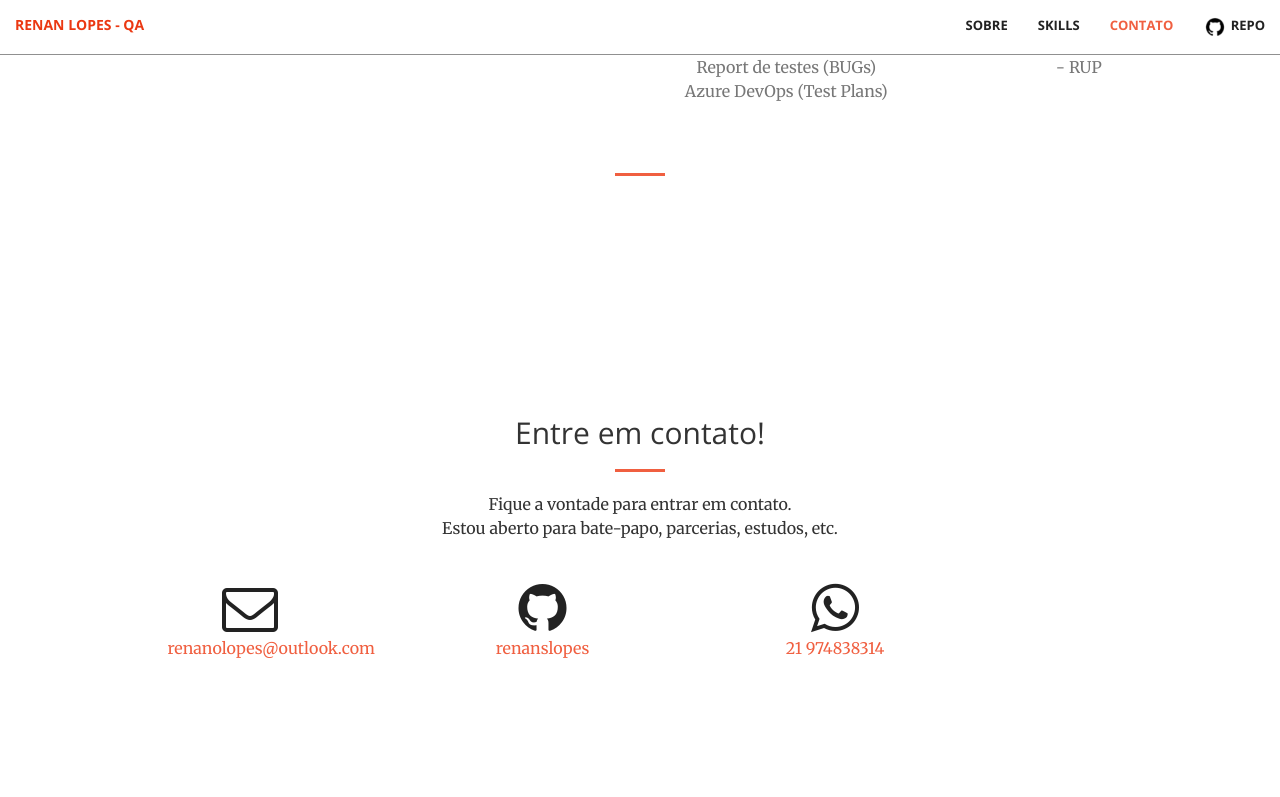
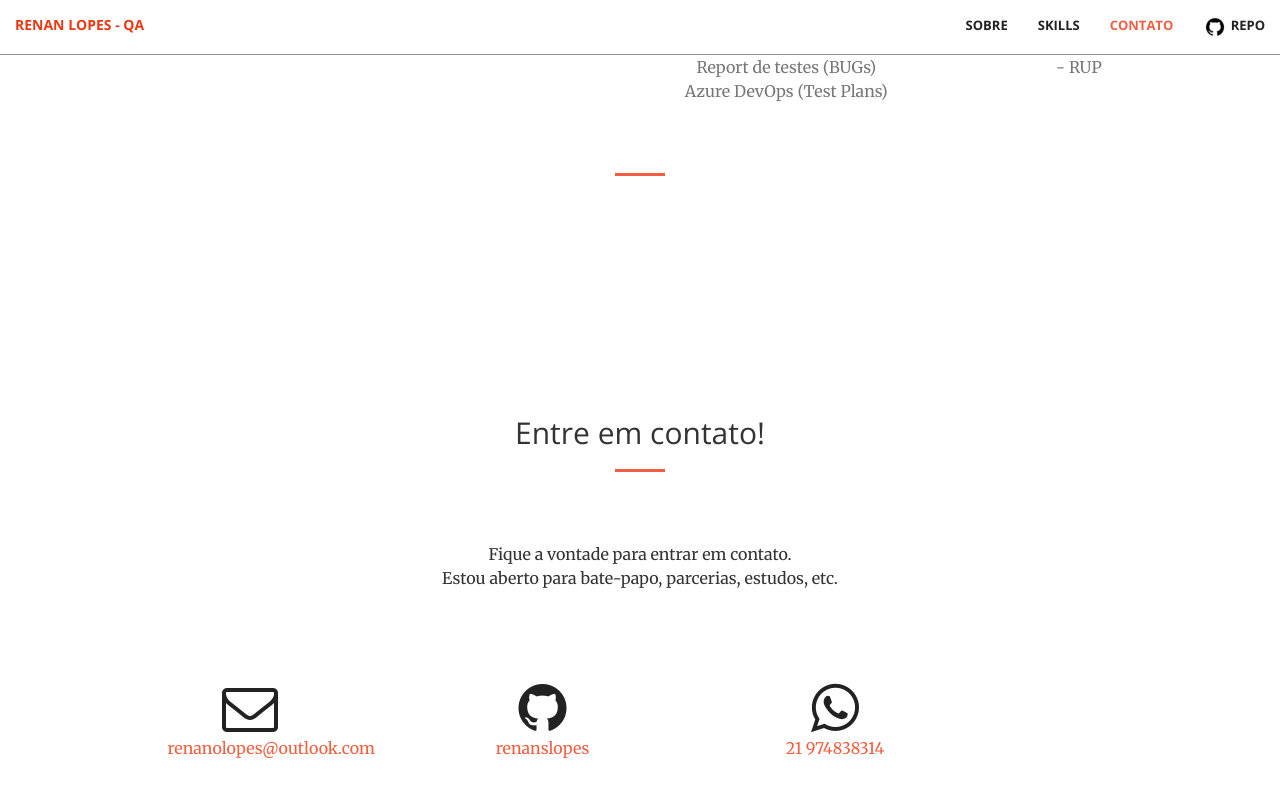
Before and after one commit to renanslopes/renanslopes.github.io, a Jekyll site: the page built from index.html, in a window 1280 px wide and 900 px high, scrolled down 1966 px. Shown: the top 797 px of the window. Built offline with Jekyll 4.4.1, drawn with Linux system fonts in a browser that asks for light colours.

Commit message:
ajuste p contato padding

```diff
--- a/css/personal.css
+++ b/css/personal.css
@@ -11,7 +11,7 @@
 }
 
 #p_contact {
-    padding-top: 50px 0px;
+    padding: 50px 0px;
 }
 
 #hr_contact {
```
